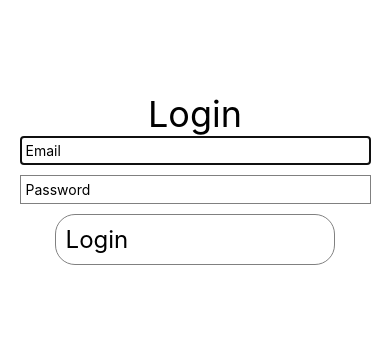
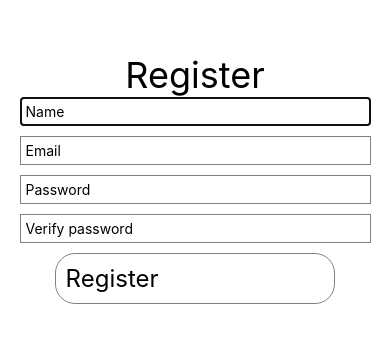
Before and after one commit to adrianhansa/smart-budgeting-rn, a React Native app: screen / in a window 390 px wide. Shown: the part 244-586 px from the top of the page. Built offline with nearby package versions, Linux system fonts and the light colour scheme.

Commit message:
Created register screen. Small fix on register action in redux.

```diff
--- a/App.js
+++ b/App.js
@@ -1,7 +1,7 @@
 import { StatusBar } from "expo-status-bar";
 import React from "react";
 import { StyleSheet, Text, View } from "react-native";
-import Login from "./src/screens/users/Login";
+import Register from "./src/screens/users/Register";
 import store from "./src/redux/store";
 import { Provider } from "react-redux";
 
@@ -9,7 +9,7 @@ export default function App() {
   return (
     <Provider store={store}>
       <View style={styles.container}>
-        <Login />
+        <Register />
       </View>
     </Provider>
   );
--- a/package.json
+++ b/package.json
@@ -8,6 +8,7 @@
     "eject": "expo eject"
   },
   "dependencies": {
+    "@react-native-async-storage/async-storage": "^1.15.7",
     "axios": "^0.21.1",
     "expo": "~42.0.1",
     "expo-status-bar": "~1.0.4",
--- a/src/redux/actions/userActions.js
+++ b/src/redux/actions/userActions.js
@@ -9,15 +9,14 @@ import {
 } from "../constants/usersConstants";
 import { BASE_URL } from "../constants/url";
 import axios from "axios";
+import AsyncStorage from "@react-native-async-storage/async-storage";
 
 export const register = (user) => async (dispatch) => {
   try {
     dispatch({ type: REGISTER_REQUEST });
     const response = await axios.post(`${BASE_URL}/register`, user);
+    await AsyncStorage.setItem("token", response.headers.token);
     dispatch({ type: REGISTER_SUCCESS, payload: response.data });
-    //retrievieng the token from headers
-    console.log(response.headers);
-    //storing the token in AsyncStorage
   } catch (error) {
     dispatch({
       type: REGISTER_FAIL,
@@ -32,10 +31,8 @@ export const login = (credentials) => async (dispatch) => {
   try {
     dispatch({ type: LOGIN_REQUEST });
     const response = await axios.post(`${BASE_URL}/login`, credentials);
+    await AsyncStorage.setItem("token", response.headers.token);
     dispatch({ type: LOGIN_SUCCESS, payload: response.data });
-    //retrievieng the token from headers
-    console.log(response.headers.token);
-    //storing the token in AsyncStorage
   } catch (error) {
     dispatch({
       type: LOGIN_FAIL,
@@ -48,5 +45,6 @@ export const login = (credentials) => async (dispatch) => {
 
 export const logout = async (dispatch) => {
   const response = await axios.get(`${BASE_URL}/logout`);
+  await AsyncStorage.removeItem("token", response.headers);
   dispatch({ type: LOGOUT, payload: response.data });
 };
--- a/src/screens/users/Login.js
+++ b/src/screens/users/Login.js
@@ -10,19 +10,17 @@ import { Formik } from "formik";
 import * as yup from "yup";
 import { useDispatch, useSelector } from "react-redux";
 import { login } from "../../redux/actions/userActions";
+import AsyncStorage from "@react-native-async-storage/async-storage";
 
 const Login = () => {
   const dispatch = useDispatch();
-  const auth = useSelector((state) => {
-    state.auth;
-    console.log(state);
-  });
+  const { loading, success, user, error } = useSelector((state) => state.auth);
+
   useEffect(() => {
-    if (auth) {
-      console.log(auth);
+    if (success) {
+      console.log("Authenticated");
     }
-    console.log("Please login", auth);
-  }, [dispatch]);
+  }, [dispatch, success]);
 
   const schemaValidation = yup.object({
     name: yup.string().required(),
@@ -41,7 +39,6 @@ const Login = () => {
         schemaValidation={schemaValidation}
         onSubmit={(values) => {
           dispatch(login(values));
-          console.log(auth);
         }}
       >
         {(props) => {
--- a/src/screens/users/Register.js
+++ b/src/screens/users/Register.js
@@ -1,17 +1,125 @@
-import React from "react";
-import { StyleSheet, View, Text, TextInput } from "react-native";
+import React, { useEffect } from "react";
+import {
+  StyleSheet,
+  View,
+  Text,
+  TextInput,
+  TouchableOpacity,
+} from "react-native";
+import { register } from "../../redux/actions/userActions";
+import { useDispatch, useSelector } from "react-redux";
+import * as yup from "yup";
+import { Formik } from "formik";
 
 const Register = () => {
+  const schemaValidation = yup.object({
+    name: yup.string().required(),
+    email: yup.string().required(),
+    password: yup.string().required().min(6),
+    passwordVerify: yup.string().required(),
+  });
+  const dispatch = useDispatch();
+  const { loading, success, user, error } = useSelector((state) => state.auth);
+  useEffect(() => {
+    if (success) console.log("Authenticated form register");
+  }, [dispatch, success]);
   return (
     <View style={styles.container}>
       <Text style={styles.title}>Register</Text>
+      <Formik
+        initialValues={{
+          name: "",
+          email: "",
+          password: "",
+          passwordVerify: "",
+        }}
+        schemaValidation={schemaValidation}
+        onSubmit={(values) => dispatch(register(values))}
+      >
+        {(props) => {
+          return (
+            <>
+              <TextInput
+                placeholder="Name"
+                style={styles.textInput}
+                value={props.values.name}
+                onChangeText={props.handleChange("name")}
+                onBlur={props.handleBlur("name")}
+                autoFocus
+              />
+              <Text style={styles.error}>
+                {props.touched.name && props.errors.name}
+              </Text>
+              <TextInput
+                placeholder="Email"
+                style={styles.textInput}
+                value={props.values.email}
+                onChangeText={props.handleChange("email")}
+                onBlur={props.handleBlur("email")}
+              />
+              <Text style={styles.error}>
+                {props.touched.email && props.errors.email}
+              </Text>
+              <TextInput
+                placeholder="Password"
+                style={styles.textInput}
+                value={props.values.password}
+                onChangeText={props.handleChange("password")}
+                onBlur={props.handleBlur("password")}
+                secureTextEntry
+              />
+              <Text style={styles.error}>
+                {props.touched.password && props.errors.password}
+              </Text>
+              <TextInput
+                placeholder="Verify password"
+                style={styles.textInput}
+                secureTextEntry
+                value={props.values.passwordVerify}
+                onChangeText={props.handleChange("passwordVerify")}
+                onBlur={props.handleBlur("passwordVerify")}
+              />
+              <Text style={styles.error}>
+                {props.touched.passwordVerify && props.errors.passwordVerify}
+              </Text>
+              <TouchableOpacity
+                style={styles.buttonWrapper}
+                onPress={() => props.handleSubmit()}
+              >
+                <Text style={styles.buttonText}>Register</Text>
+              </TouchableOpacity>
+            </>
+          );
+        }}
+      </Formik>
     </View>
   );
 };
 
 const styles = StyleSheet.create({
-  container: { flex: 1, alignItems: "center", justifyContent: "center" },
+  container: {
+    flex: 1,
+    alignItems: "center",
+    justifyContent: "center",
+    width: "90%",
+  },
   title: { fontSize: 36 },
+  error: { color: "red" },
+  textInput: {
+    borderColor: "grey",
+    borderWidth: 1,
+    padding: 5,
+    width: "100%",
+    marginBottom: 10,
+  },
+  buttonText: { fontSize: 24 },
+  buttonWrapper: {
+    padding: 10,
+    borderColor: "grey",
+    borderWidth: 1,
+    borderRadius: 20,
+    width: "80%",
+  },
 });
 
 export default Register;
```
Also changed, not shown: 1 other file (tests, documents, lock files or other folders).
